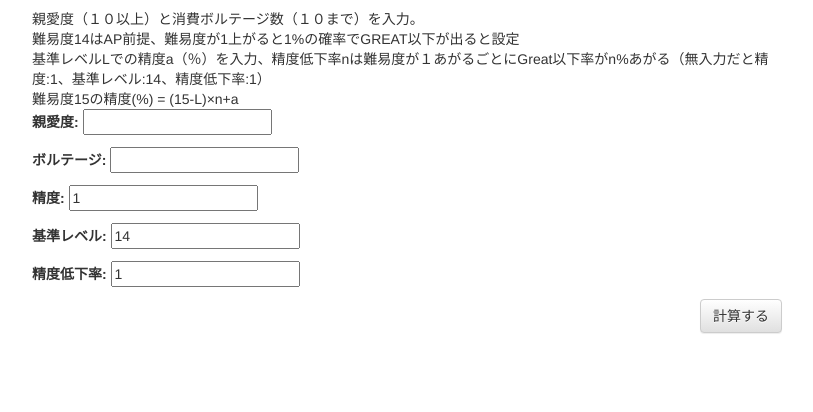
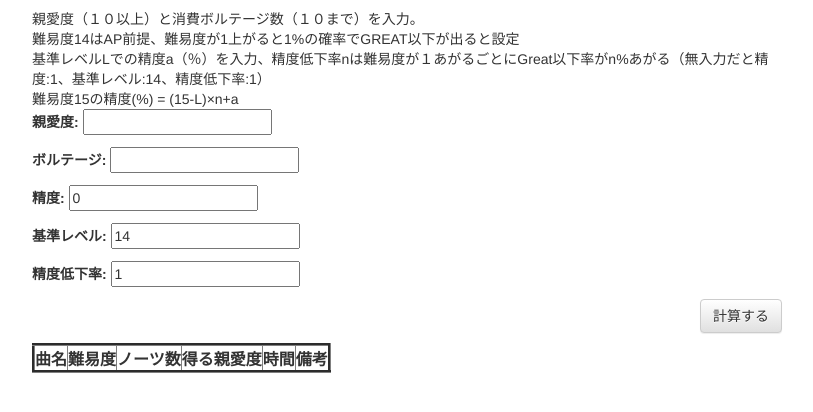
Before and after one commit to nasuika1/my-first-blog, a Django app: page /dearpoint/ in a window 1280 px wide. Shown: the part 178-590 px from the top of the page, without its empty margins (38-851 px from the left). Run offline with Django 3.2, Linux system fonts and the light colour scheme; lists and menus that the app fills with data are empty; some libraries are stand-ins or nearby versions.

Commit message:
表を作った

```diff
--- a/blog/templates/blog/dearpoint.html
+++ b/blog/templates/blog/dearpoint.html
@@ -11,12 +11,25 @@
             <input type='submit' value="計算する" class="save btn btn-default">
         </div>
     </form>
-    {% for p in property %}
-        {{ p.name }}
-        {{ p.level }}
-        {{ p.notes }}
-        {{ p.getpoint }}
-        {{ p.Remarks }}
-        <br>
-    {% endfor %}
+    <br><br>
+    <table border = "3">
+        <tr>
+            <th>曲名</th>
+            <th>難易度</th>
+            <th>ノーツ数</th>
+            <th>得る親愛度</th>
+            <th>時間</th>
+            <th>備考</th>
+        </tr>
+        {% for p in property %}
+            <tr>
+                <td>{{ p.name }}</td>
+                <td>{{ p.level }}</td>
+                <td>{{ p.notes }}</td>
+                <td>{{ p.getpoint }}</td>
+                <td>{{ p.time }}</td>
+                <td>{{ p.Remarks }}</td>
+            </tr>
+        {% endfor %}
+    </table>
 {% endblock %}
--- a/blog/views.py
+++ b/blog/views.py
@@ -58,12 +58,12 @@ def dearpoint(request):
             pl = m_info.play_list
             property_list = []
             for i in range(len(pl)):
-                property_list += [MusicProperty(pl[i][1],pl[i][2],pl[i][4],pl[i][3],pl[i][5])]
+                property_list += [MusicProperty(pl[i][1],pl[i][2],pl[i][4],pl[i][3],pl[i][5],pl[i][0])]
             params['property'] = property_list
         except:
-            params['property'] = [MusicProperty('','','','','計算エラー')]
+            params['property'] = [MusicProperty('','','','','計算エラー','')]
     else:
-        initial_dict = dict(accuracy = '1', criteria = '14', increase_rate= '1')
+        initial_dict = dict(accuracy = '0', criteria = '14', increase_rate= '1')
         params['form'] = UserForm(initial = initial_dict)
     return render(request,'blog/dearpoint.html',params)
 
@@ -71,9 +71,10 @@ def home(request):
     return render(request,'blog/home.html')
 
 class MusicProperty:
-    def __init__(self,name,level,notes,getpoint,Remarks):
+    def __init__(self,name,level,notes,getpoint,Remarks,time):
         self.name = name
         self.level = level
         self.notes = notes
         self.getpoint = getpoint
         self.Remarks = Remarks
+        self.time = time
```
